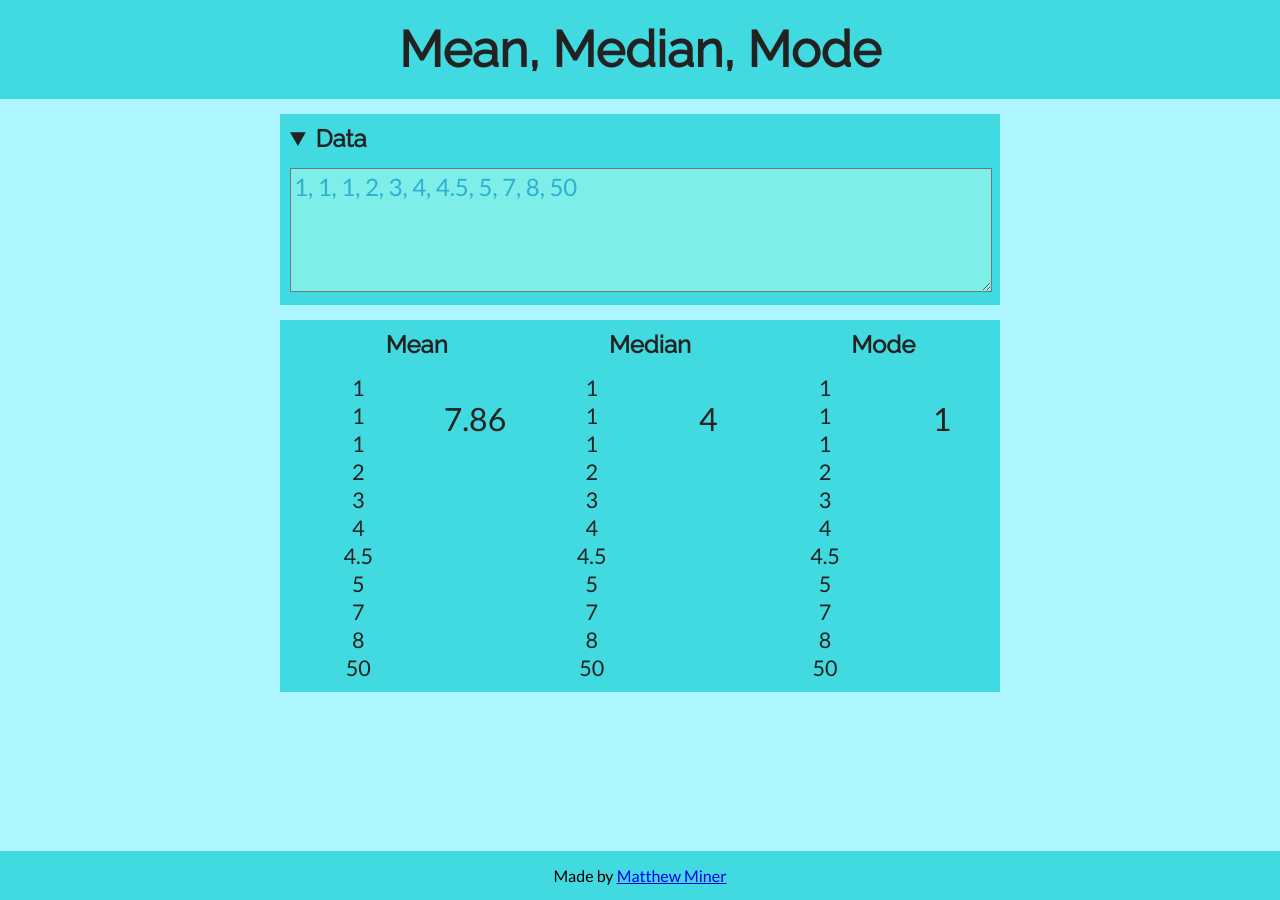
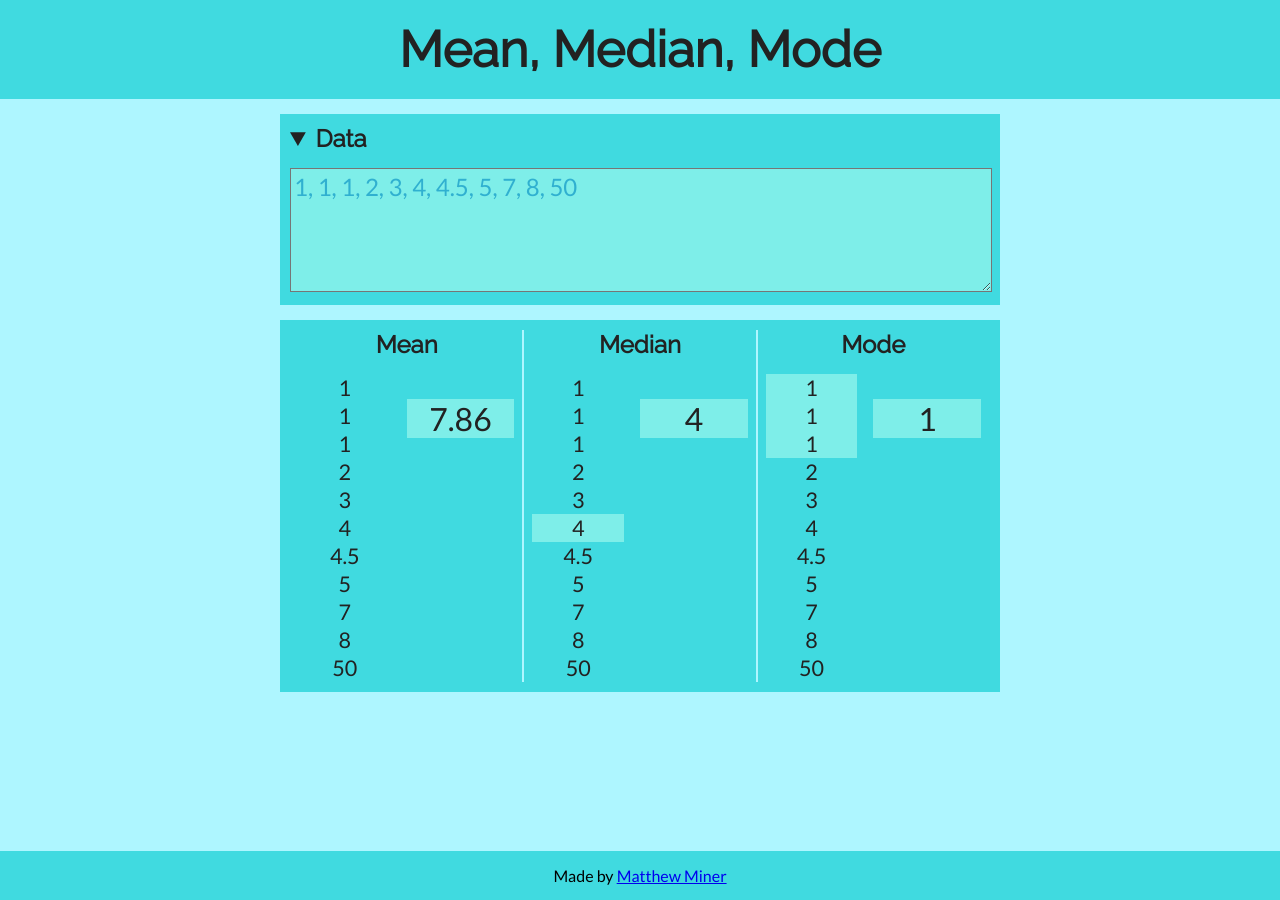
Before and after one commit to mminer237/meanmedianmode, a Jekyll site: the page built from index.html, in a window 1280 px wide. Built offline with Jekyll 4.4.1, drawn with Linux system fonts in a browser that asks for light colours.

Commit message:
Style exact matches

```diff
--- a/css/style.scss
+++ b/css/style.scss
@@ -2,6 +2,8 @@
 ---
 :root {
 	--primary-color: #40dae0;
+	--highlighted-color: #7eeee9;
+	// --highlighted-color: #00ffe7;
 	--background-color: #aef6ff;
 	// --section-background-color: #71e2d1;
 	--section-background-color: var(--primary-color);
@@ -65,11 +67,13 @@ textarea {
 .comparison-container {
 	display: flex;
 	justify-content: space-around;
-	margin: 0 10px;
+	margin: 0 1px;
 	text-align: center;
-	width: 100%;
 	> div {
 		flex: 1 1 0;
+	}
+	> div:not(:first-child) {
+		border-left: var(--background-color) 2px solid;
 	}
 }
 #mode-pluralizer {
@@ -85,15 +89,19 @@ textarea {
 .list {
 	font-size: 135%;
 	div {
+		margin: 0 8px;
 		max-width: 130px;
 		overflow: hidden;
 		padding: 1px;
 		text-overflow: ellipsis;
 	}
 }
+.highlighted, .answer {
+	background-color: var(--highlighted-color);
+}
 .answer {
 	font-size: 200%;
-	padding-top: 25px;
+	margin: 25px 8px auto;
 }
 footer {
 	background-color: var(--primary-color);
--- a/js/main.js
+++ b/js/main.js
@@ -30,6 +30,8 @@ function fill(resultContainer, numbersList, result) {
 		resultContainer.querySelector(".answer").innerText = Math.round(result * 100) / 100;
 	else
 		resultContainer.querySelector(".answer").innerText = result;
+
+	visualize(resultContainer);
 }
 
 function mean(numbers) {
@@ -67,3 +69,22 @@ function mode(numbers) {
 	};
 	return mostIndexes;
 }
+
+function visualize(resultContainer) {
+	const listElements = Array.from(resultContainer.querySelectorAll(".list>div"));
+	const results = resultContainer.querySelector(".answer").innerText.split(" & ");
+
+	for (let resultIndex = 0; resultIndex < results.length; resultIndex++) {
+		const result = results[resultIndex];
+		for (let listIndex = 0; listIndex < listElements.length; listIndex++) {
+			const listNumber = listElements[listIndex].innerText;
+			if (result == listNumber) {
+				highlight(listElements[listIndex], resultContainer);
+			}
+		}
+	}
+}
+
+function highlight(element, resultContainer) {
+	element.classList.add("highlighted");
+}
```
